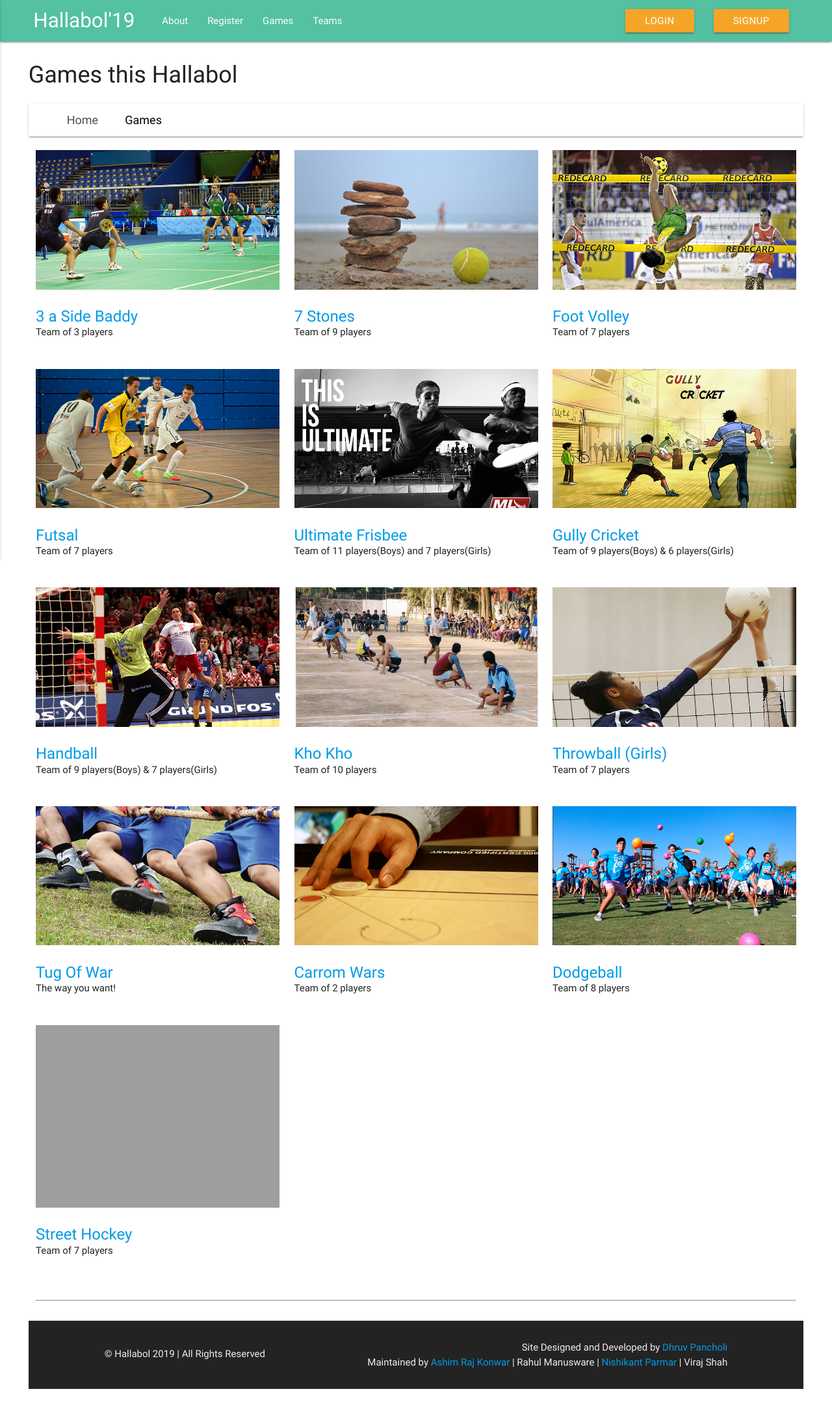
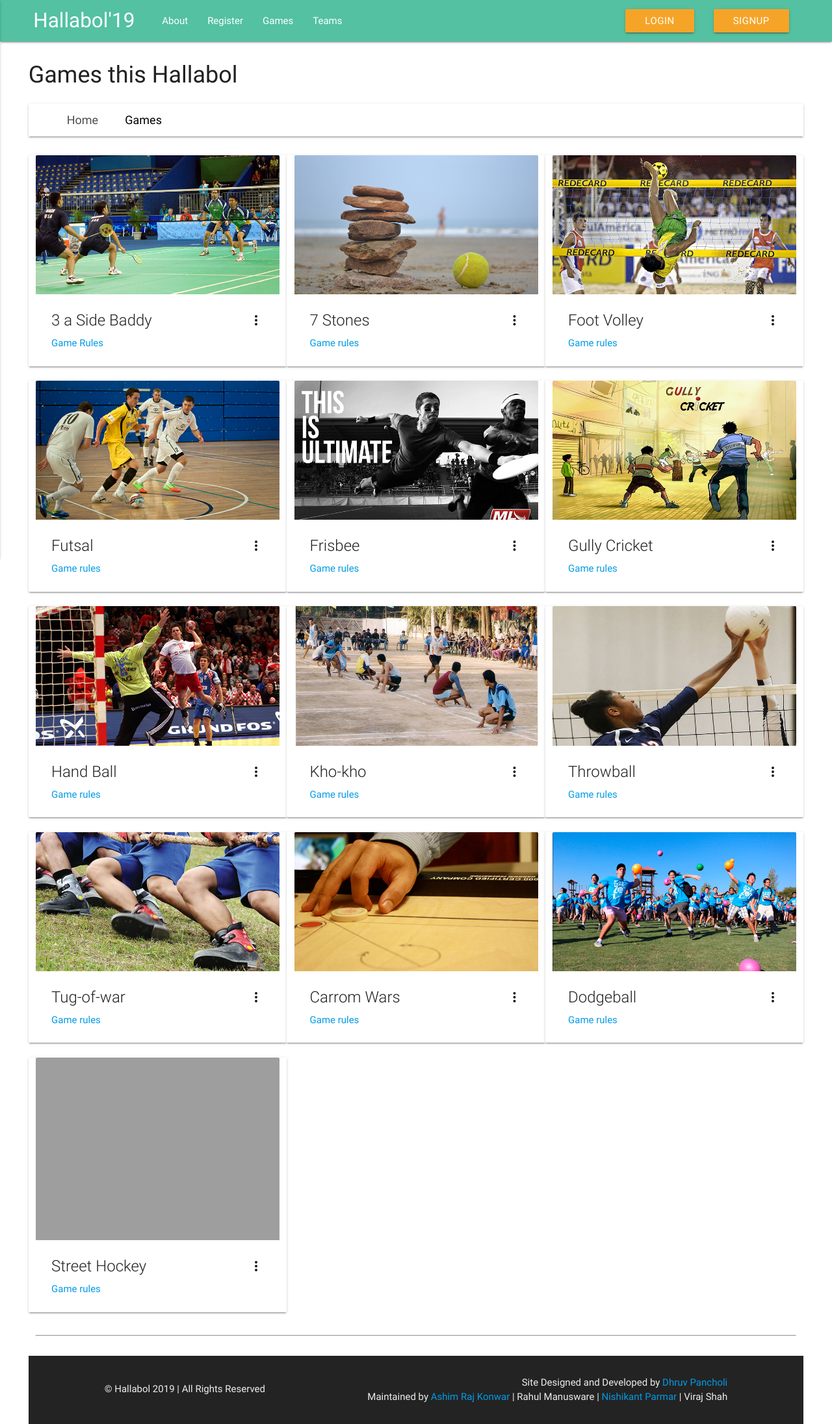
Before and after one commit to rahulmanusmare/HallBol19, a PHP site: page /hallabol15/games.php in a window 1280 px wide. Shown: the whole page at 65% size. Before the commit the page ends 2138 px from the top, so only its background shows below. Run offline with PHP 8.4, Linux system fonts and the light colour scheme; some libraries are stand-ins or nearby versions; grey boxes are pictures that could not be loaded.

Commit message:
Cards Added
More info to be added

```diff
--- a/games.php
+++ b/games.php
@@ -27,123 +27,180 @@ require_once('navigation.php');
 
         <!-- Projects Row -->
         <div class="row games">
-            <div class="col m4 img-portfolio">
-                <a href="games/3-a-side baddy.pdf" target="_blank">
-                    <img class="img-responsive img-hover" src="./img/badminton.jpg" alt="">
-                </a>
-                <h3>
-                    <a href="games/3-a-side baddy.pdf" target="_blank">3 a Side Baddy</a>
-                </h3>
-                <p>Team of 3 players</p>
+            <div class="col m4 card">
+                <div class="card-image waves-effect waves-block waves-light">
+                    <img class="activator"  src="./img/badminton.jpg" alt="">
                 </div>
-            <div class="col m4 img-portfolio">
-                <a href="games/7 Stones.pdf" target="_blank">
-                    <img class="img-responsive img-hover" src="./img/7_stones.jpg" alt="">
-                </a>
-                <h3>
-                    <a href="games/7 Stones.pdf" target="_blank">7 Stones</a>
-                </h3>
-                <p>Team of 9 players</p>
+                <div class="card-content">
+                    <span class="card-title activator grey-text text-darken-4">3 a Side Baddy<i class="material-icons right">more_vert</i></span>
+                    <p><a href="games/3-a-side baddy.pdf" target="_blank">Game Rules</a></p>
                 </div>
-            <div class="col m4 img-portfolio">
-                <a href="games/Foot-volley.pdf" target="_blank">
-                    <img class="img-responsive img-hover" src="./img/footvolley.jpg" alt="">
-                </a>
-                <h3>
-                    <a href="games/Foot-volley.pdf" target="_blank">Foot Volley</a>
-                </h3>
-                <p>Team of 7 players</p>
+                <div class="card-reveal">
+                    <span class="card-title grey-text text-darken-4">3 a Side Baddy<i class="material-icons right">close</i></span>
+                    <p>3 side baddy info...Team of 3 players</p>
                 </div>
-            <div class="col m4 img-portfolio">
-                <a href="games/Futsal.pdf" target="_blank">
-                    <img class="img-responsive img-hover" src="./img/futsal.jpg" alt="">
-                </a>
-                <h3>
-                    <a href="games/Futsal.pdf" target="_blank">Futsal</a>
-                </h3>
-                <p>Team of 7 players</p>
             </div>
-            <div class="col m4 img-portfolio">
-                <a href="games/Ultimate Frisbee.pdf" target="_blank">
-                    <img class="img-responsive img-hover" src="./img/ultimate_frisbee.jpg" alt="">
-                </a>
-                <h3>
-                    <a href="games/Ultimate Frisbee.pdf" target="_blank">Ultimate Frisbee</a>
-                </h3>
-                <p>Team of 11 players(Boys) and 7 players(Girls)</p>
+            <div class="col m4 card">
+                <div class="card-image waves-effect waves-block waves-light">
+                    <img class="activator" src="./img/7_stones.jpg" alt="">
                 </div>
-            <div class="col m4 img-portfolio">
-                <a href="games/Gully Cricket.pdf" target="_blank">
-                    <img class="img-responsive img-hover" src="./img/gully_cricket.jpg" alt="">
-                </a>
-                <h3>
-                    <a href="games/Gully Cricket.pdf" target="_blank">Gully Cricket</a>
-                </h3>
-                <p>Team of 9 players(Boys) & 6 players(Girls)</p>
+                <div class="card-content">
+                    <span class="card-title activator grey-text text-darken-4">7 Stones<i class="material-icons right">more_vert</i></span>
+                    <p><a href="games/7 Stones.pdf" target="_blank">Game rules</a></p>
                 </div>
-            <div class="col m4 img-portfolio">
-                <a href="games/Hand Ball.pdf" target="_blank">
-                    <img class="img-responsive img-hover" src="./img/handball.jpg" alt="">
-                </a>
-                <h3>
-                    <a href="games/Hand Ball.pdf" target="_blank">Handball</a>
-                </h3>
-                <p>Team of 9 players(Boys) & 7 players(Girls)</p>
+                <div class="card-reveal">
+                    <span class="card-title grey-text text-darken-4">7 Stones<i class="material-icons right">close</i></span>
+                    <p>More info on</p>
                 </div>
-            <div class="col m4 img-portfolio">
-                <a href="games/Kho-kho.pdf" target="_blank">
-                    <img class="img-responsive img-hover" src="./img/kho_kho.jpg" alt="">
-                </a>
-                <h3>
-                    <a href="games/Kho-kho.pdf" target="_blank">Kho Kho</a>
-                </h3>
-                <p>Team of 10 players</p>
             </div>
-            <div class="col m4 img-portfolio">
-                <a href="games/Throwball.pdf" target="_blank">
-                    <img class="img-responsive img-hover" src="./img/throwball.jpg" alt="">
-                </a>
-                <h3>
-                    <a href="games/Throwball.pdf" target="_blank">Throwball (Girls)</a>
-                </h3>
-                <p>Team of 7 players</p>
+            <div class="col m4 card">
+                <div class="card-image waves-effect waves-block waves-light">
+                    <img class="activator" src="./img/footvolley.jpg" alt="">
                 </div>
-            <div class="col m4 img-portfolio">
-                <a href="games/Tug-of-war.pdf" target="_blank">
-                    <img class="img-responsive img-hover" src="./img/tug_of_war.jpg" alt="">
-                </a>
-                <h3>
-                    <a href="games/Tug-of-war.pdf" target="_blank">Tug Of War</a>
-                </h3>
+                <div class="card-content">
+                    <span class="card-title activator grey-text text-darken-4">Foot Volley<i class="material-icons right">more_vert</i></span>
+                    <p><a href="games/Foot-volley.pdf" target="_blank">Game rules</a></p>
+                </div>
+                <div class="card-reveal">
+                    <span class="card-title grey-text text-darken-4">Foot Volley<i class="material-icons right">close</i></span>
+                    <p>More info on</p>
+                </div>
+            </div>
+            <div class="col m4 card">
+                <div class="card-image waves-effect waves-block waves-light">
+                    <img class="activator" src="./img/futsal.jpg" alt="">
+                </div>
+                <div class="card-content">
+                    <span class="card-title activator grey-text text-darken-4">Futsal<i class="material-icons right">more_vert</i></span>
+                    <p><a href="games/Futsal.pdf" target="_blank">Game rules</a></p>
+                </div>
+                <div class="card-reveal">
+                    <span class="card-title grey-text text-darken-4">Futsal<i class="material-icons right">close</i></span>
+                    <p>More info on</p>
+                </div>
+            </div>
+            <div class="col m4 card">
+                <div class="card-image waves-effect waves-block waves-light">
+                    <img class="activator"  src="./img/ultimate_frisbee.jpg" alt="">
+                </div>
+                <div class="card-content">
+                    <span class="card-title activator grey-text text-darken-4">Frisbee<i class="material-icons right">more_vert</i></span>
+                    <p><a href="games/Ultimate Frisbee.pdf" target="_blank">Game rules</a></p>
+                </div>
+                <div class="card-reveal">
+                    <span class="card-title grey-text text-darken-4">Frisbee<i class="material-icons right">close</i></span>
+                    <p>More info on</p>
+                </div>
+            </div>
+            <div class="col m4 card">
+                <div class="card-image waves-effect waves-block waves-light">
+                    <img class="activator"  src="./img/gully_cricket.jpg" alt="">
+                </div>
+                <div class="card-content">
+                    <span class="card-title activator grey-text text-darken-4">Gully Cricket<i class="material-icons right">more_vert</i></span>
+                    <p><a href="games/Gully Cricket.pdf" target="_blank">Game rules</a></p>
+                </div>
+                <div class="card-reveal">
+                    <span class="card-title grey-text text-darken-4">Gully Cricket<i class="material-icons right">close</i></span>
+                    <p>More info on</p>
+                </div>
+            </div>
+
+            <div class="col m4 card">
+                <div class="card-image waves-effect waves-block waves-light">
+                    <img class="activator"  src="./img/handball.jpg" alt="">
+                </div>
+                <div class="card-content">
+                    <span class="card-title activator grey-text text-darken-4">Hand Ball<i class="material-icons right">more_vert</i></span>
+                    <p><a href="games/Hand Ball.pdf" target="_blank">Game rules</a></p>
+                </div>
+                <div class="card-reveal">
+                    <span class="card-title grey-text text-darken-4">Hand Ball<i class="material-icons right">close</i></span>
+                    <p>More info on</p>
+                </div>
+            </div>
+            <div class="col m4 card">
+                <div class="card-image waves-effect waves-block waves-light">
+                    <img class="activator"  src="./img/kho_kho.jpg" alt="">
+                </div>
+                <div class="card-content">
+                    <span class="card-title activator grey-text text-darken-4">Kho-kho<i class="material-icons right">more_vert</i></span>
+                    <p><a href="games/Kho-kho.pdf" target="_blank">Game rules</a></p>
+                </div>
+                <div class="card-reveal">
+                    <span class="card-title grey-text text-darken-4">Kho-kho<i class="material-icons right">close</i></span>
+                    <p>More info on</p>
+                </div>
+            </div>
+
+            <div class="col m4 card">
+                <div class="card-image waves-effect waves-block waves-light">
+                    <img class="activator"  src="./img/throwball.jpg" alt="">
+                </div>
+                <div class="card-content">
+                    <span class="card-title activator grey-text text-darken-4">Throwball<i class="material-icons right">more_vert</i></span>
+                    <p><a href="games/Throwball.pdf" target="_blank">Game rules</a></p>
+                </div>
+                <div class="card-reveal">
+                    <span class="card-title grey-text text-darken-4">Throwball<i class="material-icons right">close</i></span>
+                    <p>More info on</p>
+                </div>
+            </div>
+
+            <div class="col m4 card">
+                <div class="card-image waves-effect waves-block waves-light">
+                    <img class="activator"  src="./img/tug_of_war.jpg" alt="">
+                </div>
+                <div class="card-content">
+                    <span class="card-title activator grey-text text-darken-4">Tug-of-war<i class="material-icons right">more_vert</i></span>
+                    <p><a href="games/Tug-of-war.pdf" target="_blank">Game rules</a></p>
+                </div>
+                <div class="card-reveal">
+                    <span class="card-title grey-text text-darken-4">Tug-of-war<i class="material-icons right">close</i></span>
                     <p>The way you want!</p>
                 </div>
-            <div class="col m4 img-portfolio">
-                <a href="games/Carrom Wars.pdf" target="_blank">
-                    <img class="img-responsive img-hover" src="./img/carrom.jpg" alt="">
-                </a>
-                <h3>
-                    <a href="games/Carrom Wars.pdf" target="_blank">Carrom Wars</a>
-                </h3>
-                <p>Team of 2 players</p>
-            </div>
-            <div class="col m4 img-portfolio">
-                <a href="games/Dodgeball.pdf" target="_blank">
-                    <img class="img-responsive img-hover" src="./img/dodgeball.jpg" alt="">
-                </a>
-                <h3>
-                    <a href="games/Dodgeball.pdf" target="_blank">Dodgeball</a>
-                </h3>
-                <p>Team of 8 players</p>
             </div>
 
-            <div class="col m4 img-portfolio">
-                <a href="games/Street Hockey.pdf" target="_blank">
-                    <img class="img-responsive img-hover" src="./img/hockey.jpg" alt="">
-                </a>
-                <h3>
-                    <a href="games/Street Hockey.pdf" target="_blank">Street Hockey</a>
-                </h3>
-                <p>Team of 7 players</p>
+            <div class="col m4 card">
+                <div class="card-image waves-effect waves-block waves-light">
+                    <img class="activator"  src="./img/carrom.jpg" alt="">
+                </div>
+                <div class="card-content">
+                    <span class="card-title activator grey-text text-darken-4">Carrom Wars<i class="material-icons right">more_vert</i></span>
+                    <p><a href="games/Carrom Wars.pdf" target="_blank">Game rules</a></p>
+                </div>
+                <div class="card-reveal">
+                    <span class="card-title grey-text text-darken-4">Carrom Wars<i class="material-icons right">close</i></span>
+                    <p>More info to be added</p>
+                </div>
+            </div>
+
+            <div class="col m4 card">
+                <div class="card-image waves-effect waves-block waves-light">
+                    <img class="activator"  src="./img/dodgeball.jpg" alt="">
+                </div>
+                <div class="card-content">
+                    <span class="card-title activator grey-text text-darken-4">Dodgeball<i class="material-icons right">more_vert</i></span>
+                    <p><a href="games/Dodgeball.pdf" target="_blank">Game rules</a></p>
+                </div>
+                <div class="card-reveal">
+                    <span class="card-title grey-text text-darken-4">Dodgeball<i class="material-icons right">close</i></span>
+                    <p>More info to be added</p>
+                </div>
+            </div>
+
+            <div class="col m4 card">
+                <div class="card-image waves-effect waves-block waves-light">
+                    <img class="activator"  src="./img/hockey.jpg" alt="">
+                </div>
+                <div class="card-content">
+                    <span class="card-title activator grey-text text-darken-4">Street Hockey<i class="material-icons right">more_vert</i></span>
+                    <p><a href="games/Street Hockey.pdf" target="_blank">Game rules</a></p>
+                </div>
+                <div class="card-reveal">
+                    <span class="card-title grey-text text-darken-4">Street Hockey<i class="material-icons right">close</i></span>
+                    <p>More info to be added</p>
+                </div>
             </div>
         </div>
         <!-- /.row -->
```
Lines whose indentation alone changed are shown as unchanged.
